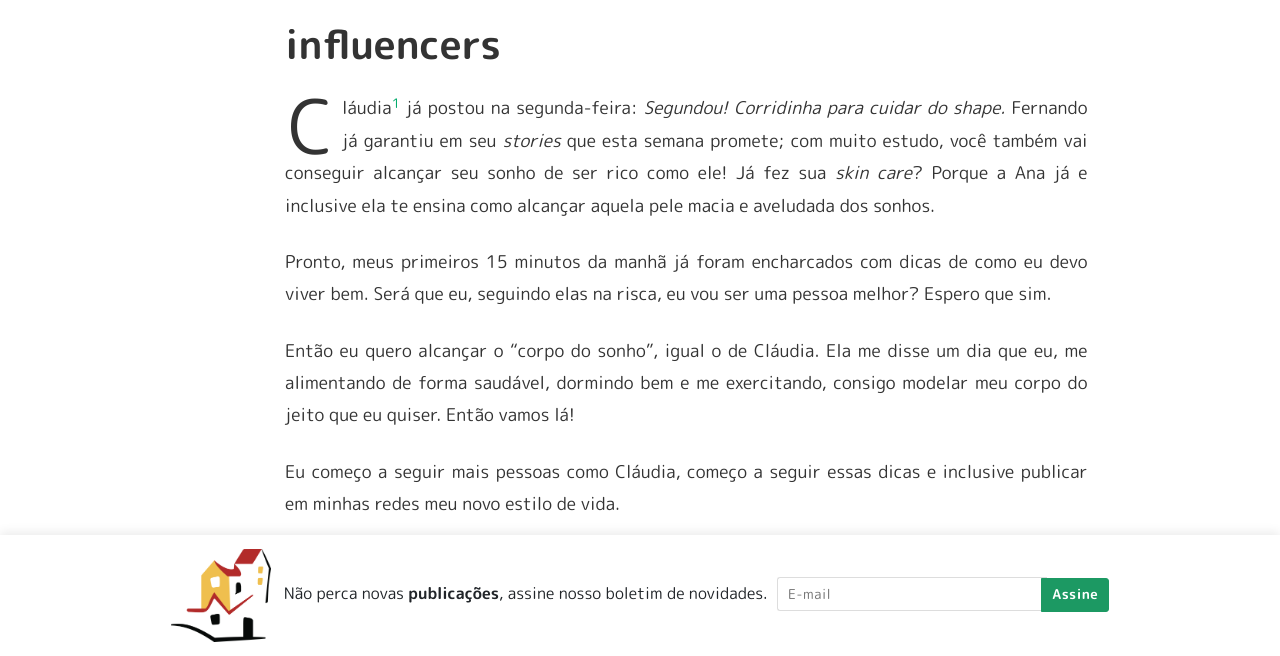
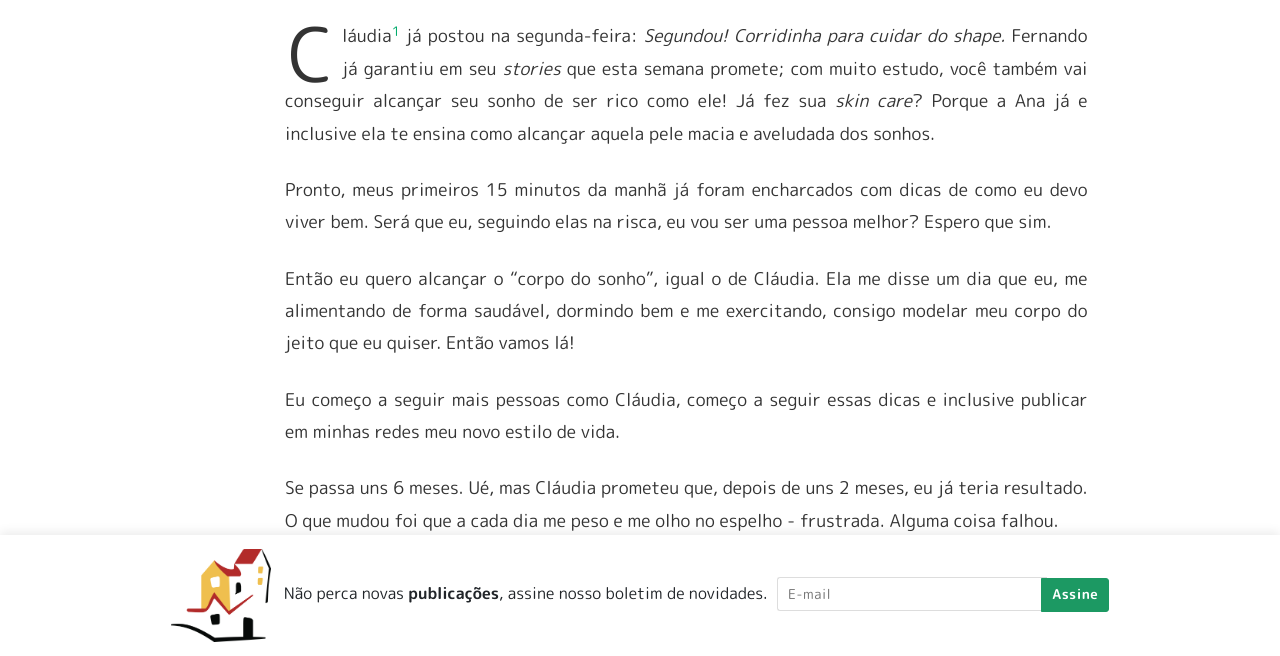
Before and after one commit to rafaelabcaffaro/republiqueta.github.io, a Jekyll site: the page built from _posts/2020-09-26-influencers.md, in a window 1280 px wide and 900 px high, scrolled down 576 px, cut to the strip 244-900 px from the top of the window. Built offline with Jekyll 4.4.1, drawn with Linux system fonts in a browser that asks for light colours; nearby versions of some CDN libraries; some web fonts are replaced; comment, search, counter and statistics services are not loaded.

Commit message:
Update 2020-09-26-influencers.md

```diff
--- a/_posts/2020-09-26-influencers.md
+++ b/_posts/2020-09-26-influencers.md
@@ -8,7 +8,6 @@ categories:
   - relacionamento
 image: assets/images/influencers.jpg
 ---
-# influencers
 
 Cláudia[^1] já postou na segunda-feira: *Segundou! Corridinha para cuidar do shape.* Fernando já garantiu em seu *stories* que esta semana promete; com muito estudo, você também vai conseguir alcançar seu sonho de ser rico como ele! Já fez sua *skin care*? Porque a Ana já e inclusive ela te ensina como alcançar aquela pele macia e aveludada dos sonhos.
 
```
